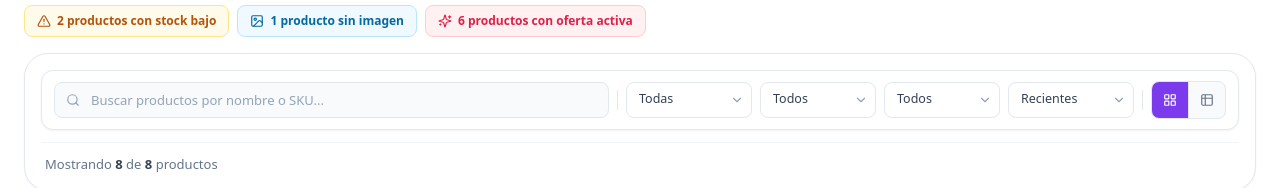
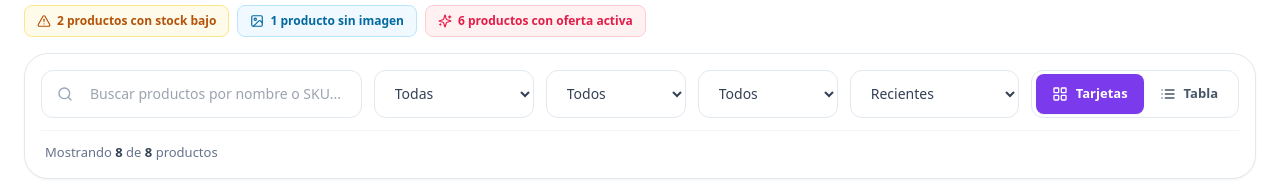
Before and after one commit to Kruzado22/movi-dashboard, a React (Vite) app: page / in a window 1280 px wide. Shown: the part 265-453 px from the top of the page. Built offline with nearby package versions, Linux system fonts and the light colour scheme.

Commit message:
Mejorar FilterBar con vista Tarjetas y Tabla

```diff
--- a/src/components/products/FilterBar.tsx
+++ b/src/components/products/FilterBar.tsx
@@ -1,60 +1,31 @@
-import { Search, ChevronDown, LayoutGrid, Table2, X } from "lucide-react";
+import { Search, LayoutGrid, List } from "lucide-react";
 import type { SortOption, ViewMode } from "@/types";
 
-type Props = {
+type FilterBarProps = {
   search: string;
-  onSearchChange: (v: string) => void;
+  onSearchChange: (value: string) => void;
   category: string;
-  onCategoryChange: (v: string) => void;
+  onCategoryChange: (value: string) => void;
   categories: string[];
   stockFilter: string;
-  onStockFilterChange: (v: string) => void;
+  onStockFilterChange: (value: string) => void;
   offerFilter: string;
-  onOfferFilterChange: (v: string) => void;
+  onOfferFilterChange: (value: string) => void;
   sortBy: SortOption;
-  onSortChange: (v: SortOption) => void;
+  onSortChange: (value: SortOption) => void;
   view: ViewMode;
-  onViewChange: (v: ViewMode) => void;
+  onViewChange: (value: ViewMode) => void;
 };
 
-function SelectFilter({
-  value,
-  onChange,
-  options,
-  label,
-}: {
-  value: string;
-  onChange: (v: string) => void;
-  options: string[];
-  label: string;
-}) {
-  const isActive = value !== options[0];
-  return (
-    <div className="relative">
-      <select
-        aria-label={label}
-        value={value}
-        onChange={(e) => onChange(e.target.value)}
-        className={`h-9 w-full appearance-none rounded-lg border px-3 pr-7 text-[12.5px] font-medium outline-none transition focus:ring-2 focus:ring-violet-100 ${
-          isActive
-            ? "border-violet-300 bg-violet-50 text-violet-800 focus:border-violet-400"
-            : "border-slate-200 bg-white text-slate-700 hover:border-slate-300 focus:border-violet-400"
-        }`}
-      >
-        {options.map((o) => (
-          <option key={o} value={o}>
-            {o}
-          </option>
-        ))}
-      </select>
-      <ChevronDown
-        className={`pointer-events-none absolute right-2 top-1/2 h-3.5 w-3.5 -translate-y-1/2 ${
-          isActive ? "text-violet-500" : "text-slate-400"
-        }`}
-      />
-    </div>
-  );
-}
+const sortOptions: SortOption[] = [
+  "Recientes",
+  "Nombre A-Z",
+  "Mayor stock",
+  "Menor stock",
+  "Mayor descuento",
+  "Precio mayor",
+  "Precio menor",
+];
 
 export default function FilterBar({
   search,
@@ -70,99 +41,94 @@ export default function FilterBar({
   onSortChange,
   view,
   onViewChange,
-}: Props) {
+}: FilterBarProps) {
   return (
-    <div className="flex items-center gap-2 rounded-xl border border-slate-200 bg-white px-3 py-2.5 shadow-sm">
-      {/* Search — dominant */}
-      <div className="relative min-w-0 flex-[2]">
-        <Search className="pointer-events-none absolute left-3 top-1/2 h-3.5 w-3.5 -translate-y-1/2 text-slate-400" />
+    <div className="flex flex-col gap-3">
+      <div className="flex flex-col gap-3 xl:flex-row xl:items-center">
+        <div className="relative min-w-0 flex-1">
+          <Search className="pointer-events-none absolute left-4 top-1/2 h-4 w-4 -translate-y-1/2 text-slate-400" />
           <input
             value={search}
             onChange={(e) => onSearchChange(e.target.value)}
             placeholder="Buscar productos por nombre o SKU..."
-          className="h-9 w-full rounded-lg border border-slate-200 bg-slate-50 pl-9 pr-8 text-[13px] text-slate-800 outline-none placeholder:text-slate-400 transition hover:border-slate-300 focus:border-violet-400 focus:bg-white focus:ring-2 focus:ring-violet-100"
-        />
-        {search && (
-          <button
-            onClick={() => onSearchChange("")}
-            className="absolute right-2.5 top-1/2 -translate-y-1/2 rounded p-0.5 text-slate-400 hover:text-slate-600"
-          >
-            <X className="h-3 w-3" />
-          </button>
-        )}
-      </div>
-
-      <div className="h-5 w-px shrink-0 bg-slate-200" />
-
-      {/* Dropdowns */}
-      <div className="w-[126px] shrink-0">
-        <SelectFilter
-          value={category}
-          onChange={onCategoryChange}
-          options={categories}
-          label="Categoría"
-        />
-      </div>
-      <div className="w-[116px] shrink-0">
-        <SelectFilter
-          value={stockFilter}
-          onChange={onStockFilterChange}
-          options={["Todos", "Con stock", "Sin stock", "Bajo stock"]}
-          label="Stock"
-        />
-      </div>
-      <div className="w-[116px] shrink-0">
-        <SelectFilter
-          value={offerFilter}
-          onChange={onOfferFilterChange}
-          options={["Todos", "Con oferta", "Sin oferta"]}
-          label="Oferta"
-        />
-      </div>
-      <div className="w-[126px] shrink-0">
-        <SelectFilter
-          value={sortBy}
-          onChange={(v) => onSortChange(v as SortOption)}
-          options={[
-            "Recientes",
-            "Nombre A-Z",
-            "Mayor stock",
-            "Menor stock",
-            "Mayor descuento",
-            "Precio mayor",
-            "Precio menor",
-          ]}
-          label="Ordenar"
+            className="h-12 w-full rounded-xl border border-slate-200 bg-white pl-12 pr-4 text-[14px] text-slate-700 outline-none transition focus:border-violet-300 focus:ring-2 focus:ring-violet-100"
           />
         </div>
 
-      <div className="h-5 w-px shrink-0 bg-slate-200" />
+        <div className="grid grid-cols-2 gap-3 xl:flex xl:items-center">
+          <select
+            value={category}
+            onChange={(e) => onCategoryChange(e.target.value)}
+            className="h-12 min-w-[160px] rounded-xl border border-slate-200 bg-white px-4 text-[14px] text-slate-700 outline-none transition focus:border-violet-300 focus:ring-2 focus:ring-violet-100"
+          >
+            {categories.map((item) => (
+              <option key={item} value={item}>
+                {item}
+              </option>
+            ))}
+          </select>
 
-      {/* View toggle */}
-      <div className="flex shrink-0 overflow-hidden rounded-lg border border-slate-200 bg-slate-50">
+          <select
+            value={stockFilter}
+            onChange={(e) => onStockFilterChange(e.target.value)}
+            className="h-12 min-w-[140px] rounded-xl border border-slate-200 bg-white px-4 text-[14px] text-slate-700 outline-none transition focus:border-violet-300 focus:ring-2 focus:ring-violet-100"
+          >
+            <option value="Todos">Todos</option>
+            <option value="Con stock">Con stock</option>
+            <option value="Sin stock">Sin stock</option>
+            <option value="Bajo stock">Bajo stock</option>
+          </select>
+
+          <select
+            value={offerFilter}
+            onChange={(e) => onOfferFilterChange(e.target.value)}
+            className="h-12 min-w-[140px] rounded-xl border border-slate-200 bg-white px-4 text-[14px] text-slate-700 outline-none transition focus:border-violet-300 focus:ring-2 focus:ring-violet-100"
+          >
+            <option value="Todos">Todos</option>
+            <option value="Con oferta">Con oferta</option>
+            <option value="Sin oferta">Sin oferta</option>
+          </select>
+
+          <select
+            value={sortBy}
+            onChange={(e) => onSortChange(e.target.value as SortOption)}
+            className="h-12 min-w-[160px] rounded-xl border border-slate-200 bg-white px-4 text-[14px] text-slate-700 outline-none transition focus:border-violet-300 focus:ring-2 focus:ring-violet-100"
+          >
+            {sortOptions.map((item) => (
+              <option key={item} value={item}>
+                {item}
+              </option>
+            ))}
+          </select>
+
+          <div className="col-span-2 inline-flex h-12 items-center rounded-xl border border-slate-200 bg-white p-1 xl:col-span-1">
             <button
+              type="button"
               onClick={() => onViewChange("cards")}
-          title="Vista tarjetas"
-          className={`flex h-9 w-9 items-center justify-center transition-colors ${
+              className={`inline-flex h-10 items-center gap-2 rounded-lg px-4 text-[13px] font-semibold transition ${
                 view === "cards"
-              ? "bg-violet-600 text-white"
-              : "text-slate-500 hover:text-slate-700"
+                  ? "bg-violet-600 text-white shadow-sm"
+                  : "text-slate-600 hover:bg-slate-50"
               }`}
             >
-          <LayoutGrid className="h-3.5 w-3.5" />
+              <LayoutGrid className="h-4 w-4" />
+              Tarjetas
             </button>
-        <div className="w-px bg-slate-200" />
+
             <button
+              type="button"
               onClick={() => onViewChange("table")}
-          title="Vista tabla"
-          className={`flex h-9 w-9 items-center justify-center transition-colors ${
+              className={`inline-flex h-10 items-center gap-2 rounded-lg px-4 text-[13px] font-semibold transition ${
                 view === "table"
-              ? "bg-violet-600 text-white"
-              : "text-slate-500 hover:text-slate-700"
+                  ? "bg-violet-600 text-white shadow-sm"
+                  : "text-slate-600 hover:bg-slate-50"
               }`}
             >
-          <Table2 className="h-3.5 w-3.5" />
+              <List className="h-4 w-4" />
+              Tabla
             </button>
+          </div>
+        </div>
       </div>
     </div>
   );
```
Lines whose indentation alone changed are shown as unchanged.
